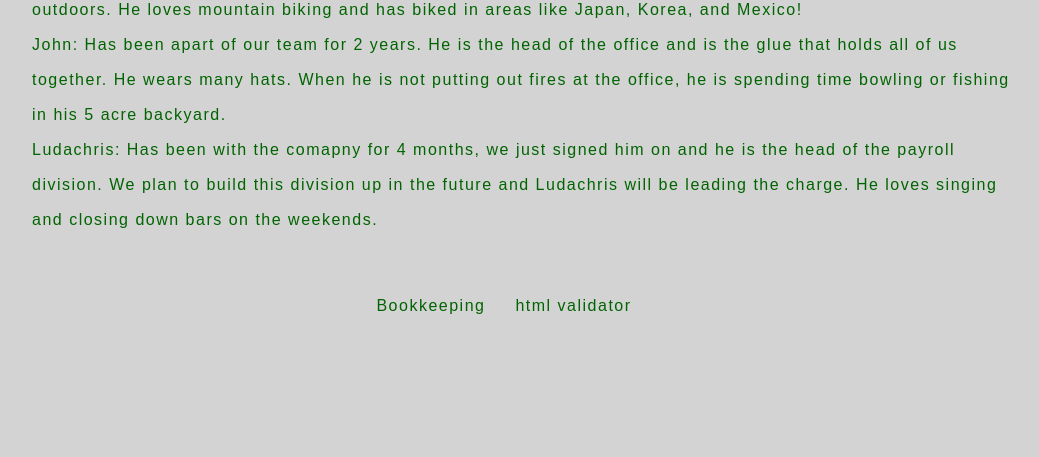
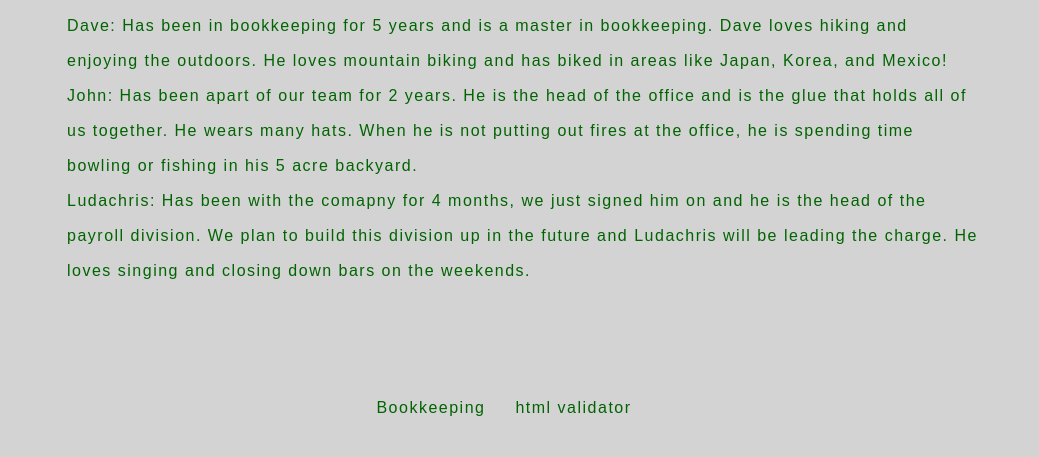
Before and after one commit to jtreiser/jtreiser.github.io, a plain HTML site: page page2.html in a window 1280 px wide. Shown: the part 399-856 px from the top of the page, without its empty margins (136-1175 px from the left). Before the commit the page ends 800 px from the top, so only its background shows below. Drawn offline with Linux system fonts and the light colour scheme; a web font is replaced by a local one.

Commit message:
margin for header

```diff
--- a/css/style.css
+++ b/css/style.css
@@ -9,6 +9,10 @@ body {
 #wrapper {
   width: 1024px;
   margin: auto;
+}
+header {
+  width: 1024;
+  padding: 35px;
 }
 h1 {
   text-align: center;
```
